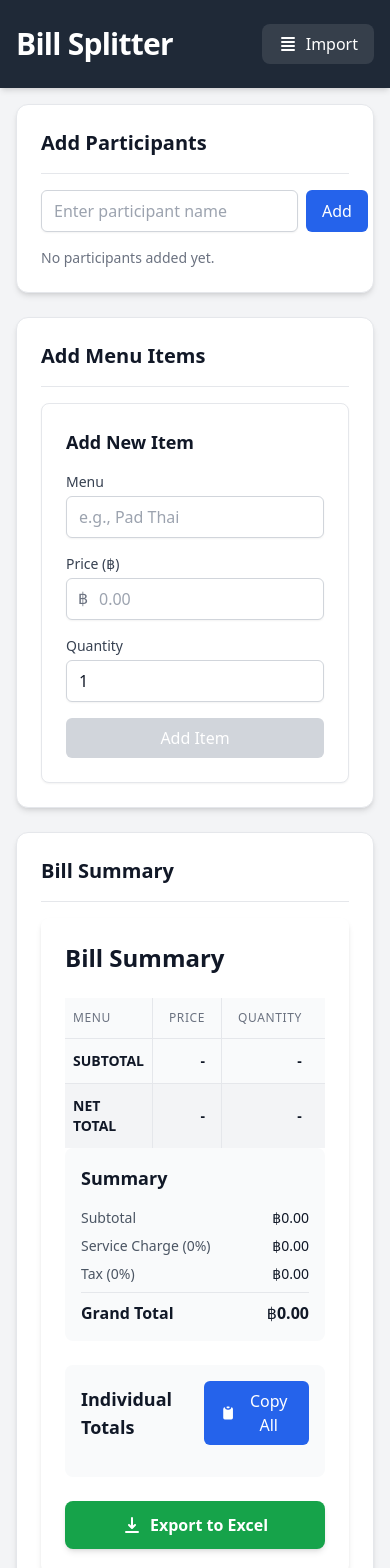
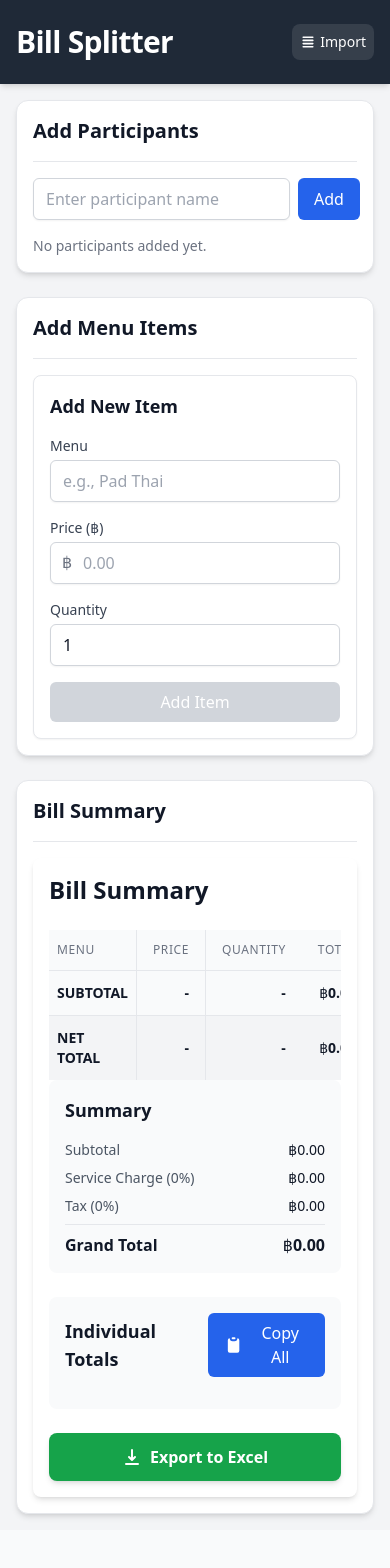
Before and after one commit to wichaisw/bill-splitter, a React (Vite) app: page / in a window 390 px wide. Shown: the top 1568 px of the page. After the commit the page ends 1530 px from the top, so only its background shows below. Built offline with nearby package versions, Linux system fonts and the light colour scheme; the HTML template or start-up script is replaced by a standard one.

Commit message:
style: adjust size for mobile

```diff
--- a/src/App.tsx
+++ b/src/App.tsx
@@ -39,14 +39,14 @@ function App() {
         <div className="grid grid-cols-1 gap-8">
           {/* Input forms */}
           <div className="space-y-6">
-            <div className="w-full bg-white rounded-xl shadow-md border border-gray-200 p-6 sm:p-8 mb-6">
+            <div className="w-full bg-white rounded-xl shadow-md border border-gray-200 p-4 lg:p-6 sm:p-8 mb-6">
               <h2 className="text-xl font-semibold text-gray-900 border-b border-gray-200 pb-4 mb-4">
                 Add Participants
               </h2>
               <ParticipantForm bill={bill} setBill={setBill} />
             </div>
 
-            <div className="w-full bg-white rounded-xl shadow-md border border-gray-200 p-6 sm:p-8 mb-6">
+            <div className="w-full bg-white rounded-xl shadow-md border border-gray-200 p-4 lg:p-6 sm:p-8 mb-6">
               <h2 className="text-xl font-semibold text-gray-900 border-b border-gray-200 pb-4 mb-4">
                 Add Menu Items
               </h2>
@@ -54,7 +54,7 @@ function App() {
             </div>
 
             {/* Bill Summary */}
-            <div className="w-full bg-white rounded-xl shadow-md border border-gray-200 p-6 sm:p-8 mb-6">
+            <div className="w-full bg-white rounded-xl shadow-md border border-gray-200 p-4 lg:p-6 sm:p-8 mb-6">
               <h2 className="text-xl font-semibold text-gray-900 border-b border-gray-200 pb-4 mb-4">
                 Bill Summary
               </h2>
--- a/src/components/BillSummary.tsx
+++ b/src/components/BillSummary.tsx
@@ -57,7 +57,7 @@ export default function BillSummary({ bill }: BillSummaryProps) {
   };
 
   return (
-    <div className="bg-white rounded-lg shadow-md p-6">
+    <div className="bg-white rounded-lg shadow-md p-4 lg:p-6">
       <h2 className="text-2xl font-bold text-gray-900 mb-6">Bill Summary</h2>
 
       {/* Items Table */}
--- a/src/components/JsonDataHandler.tsx
+++ b/src/components/JsonDataHandler.tsx
@@ -39,13 +39,13 @@ export default function JsonDataHandler({
     <>
       <button
         onClick={() => setIsModalOpen(true)}
-        className="inline-flex items-center px-4 py-2 bg-white/10 hover:bg-white/20
+        className="inline-flex items-center px-2 sm:px-4 py-2 bg-white/10 hover:bg-white/20
           text-white rounded-lg transition-colors duration-200 focus:outline-none
           focus:ring-2 focus:ring-white/50 focus:ring-offset-2 focus:ring-offset-blue-600"
       >
         <svg
           xmlns="http://www.w3.org/2000/svg"
-          className="h-5 w-5 mr-2"
+          className="h-4 w-4 sm:h-5 sm:w-5 mr-1 sm:mr-2"
           viewBox="0 0 20 20"
           fill="currentColor"
         >
@@ -55,7 +55,7 @@ export default function JsonDataHandler({
             clipRule="evenodd"
           />
         </svg>
-        Import
+        <span className="text-sm sm:text-base">Import</span>
       </button>
 
       {isModalOpen && (
--- a/src/components/MenuItemForm.tsx
+++ b/src/components/MenuItemForm.tsx
@@ -59,7 +59,7 @@ export default function MenuItemForm({ bill, setBill }: MenuItemFormProps) {
   return (
     <div className="space-y-6">
       {/* Add Item Form */}
-      <div className="bg-white shadow-sm rounded-lg border border-gray-200 p-6">
+      <div className="bg-white shadow-sm rounded-lg border border-gray-200 p-4 lg:p-6">
         <h3 className="text-lg font-semibold text-gray-900 mb-4">
           Add New Item
         </h3>
--- a/src/components/SessionManager.tsx
+++ b/src/components/SessionManager.tsx
@@ -44,13 +44,13 @@ export default function SessionManager({ bill, setBill }: SessionManagerProps) {
   return (
     <button
       onClick={restoreSession}
-      className="inline-flex items-center px-4 py-2 bg-white/10 hover:bg-white/20
+      className="inline-flex items-center px-2 sm:px-4 py-2 bg-white/10 hover:bg-white/20
         text-white rounded-lg transition-colors duration-200 focus:outline-none
         focus:ring-2 focus:ring-white/50 focus:ring-offset-2 focus:ring-offset-blue-600"
     >
       <svg
         xmlns="http://www.w3.org/2000/svg"
-        className="h-5 w-5 mr-2"
+        className="h-4 w-4 sm:h-5 sm:w-5 mr-1 sm:mr-2"
         viewBox="0 0 20 20"
         fill="currentColor"
       >
@@ -60,7 +60,7 @@ export default function SessionManager({ bill, setBill }: SessionManagerProps) {
           clipRule="evenodd"
         />
       </svg>
-      Restore Last Session
+      <span className="text-sm sm:text-base">Restore</span>
     </button>
   );
 }
```
